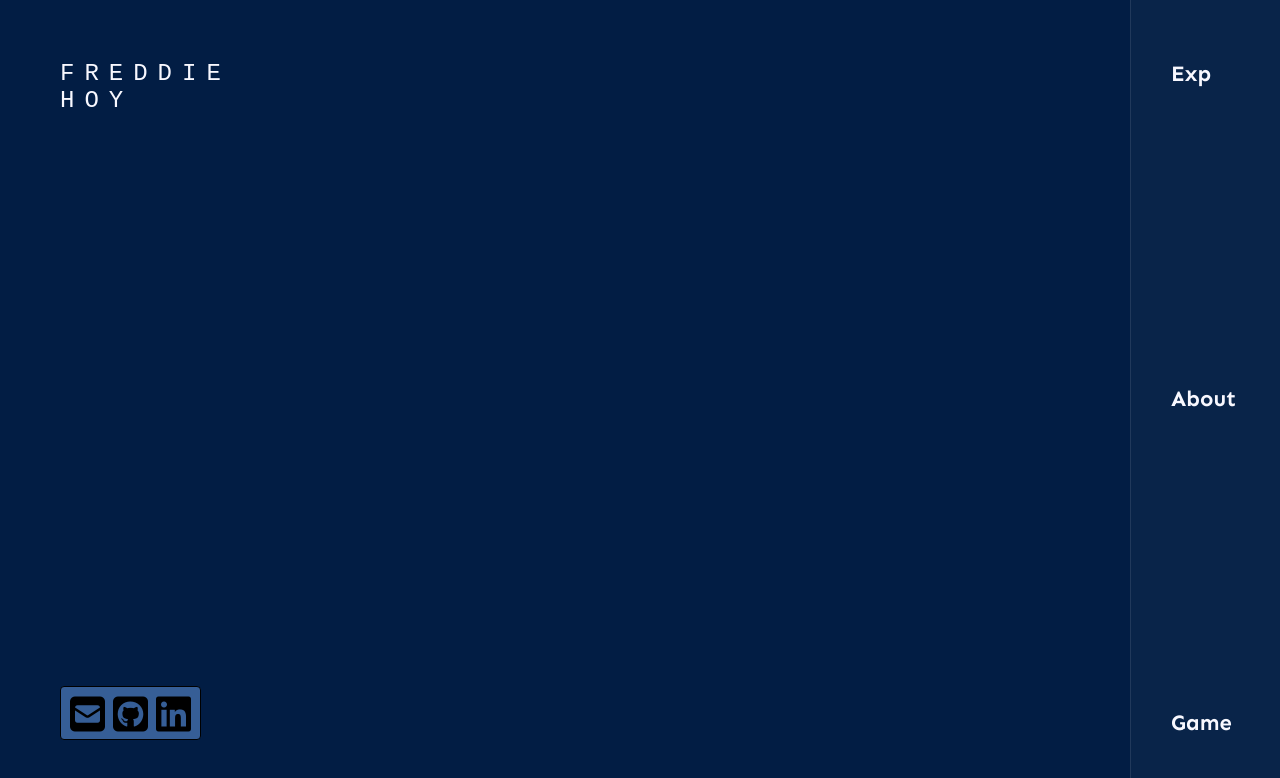
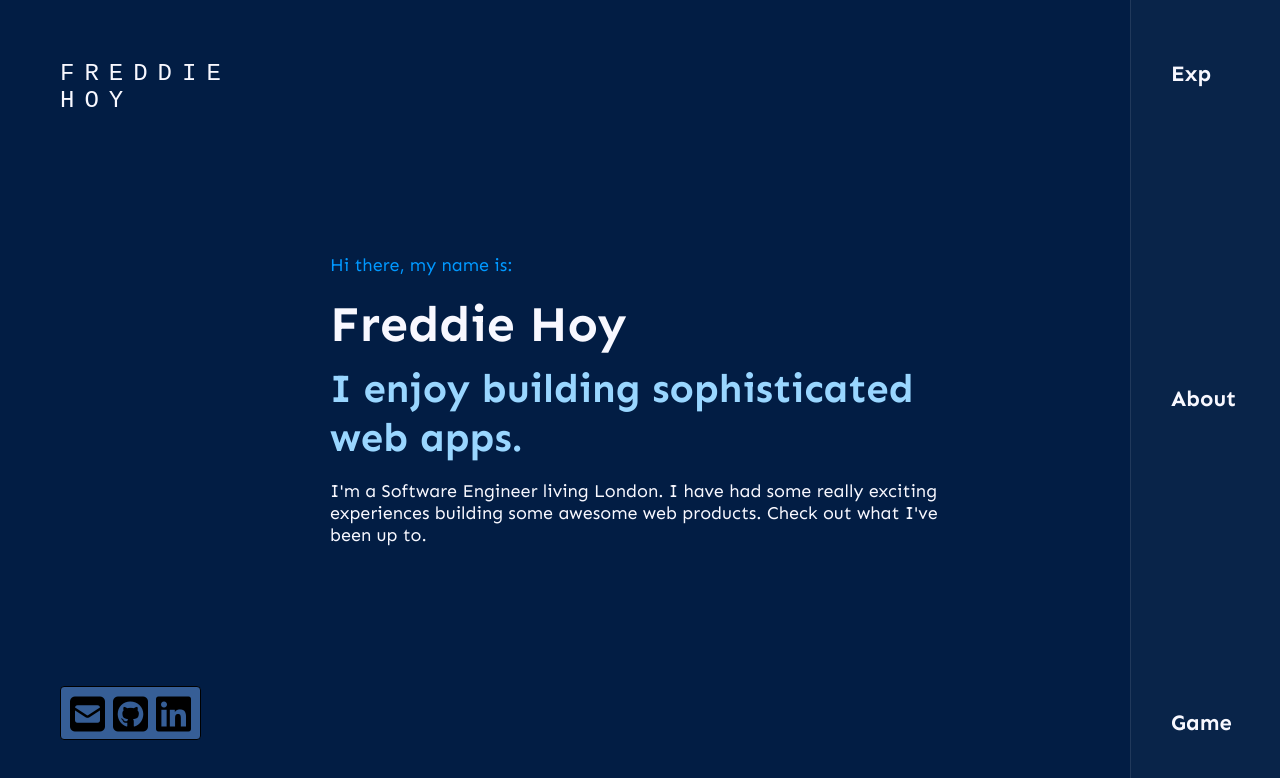
Before and after one commit to FreddieHoy/react-portfolio, a React (Create React App) app: page /#/ in a window 1280 px wide. Shown: the top 778 px of the page. Built offline with nearby package versions, Linux system fonts and the light colour scheme.

Commit message:
Adjust animation timing

```diff
--- a/src/components/common/ContactLinks.js
+++ b/src/components/common/ContactLinks.js
@@ -9,8 +9,8 @@ import React from 'react';
 import styled from 'styled-components';
 
 const Container = styled.div`
-  animation: ${fadeInRight} 0.5s ease-in;
-  animation-delay: 4.5s;
+  animation: ${fadeInRight} 0.2s ease-in;
+  animation-delay: 2.9s;
   animation-fill-mode: both;
   position: fixed;
   left: ${indentSizeMobile}px;
--- a/src/components/common/NameHeading.js
+++ b/src/components/common/NameHeading.js
@@ -12,8 +12,8 @@ import styled from 'styled-components';
 import { nameHeadingText } from './CommonText';
 
 const TitleContainer = styled.div`
-  animation: ${fadeInRight} 0.5s ease-in;
-  animation-delay: 3.5s;
+  animation: ${fadeInRight} 0.2s ease-in;
+  animation-delay: 2.5s;
   animation-fill-mode: both;
   padding: ${indentSizeMobile}px;
   width: 30%;
--- a/src/components/common/Navbar.js
+++ b/src/components/common/Navbar.js
@@ -14,8 +14,8 @@ import styled from 'styled-components';
 import { navBarText } from './CommonText';
 
 const NavContainer = styled.div`
-  animation: ${fadeInLeft} 0.5s ease-in;
-  animation-delay: 4s;
+  animation: ${fadeInLeft} 0.2s ease-in;
+  animation-delay: 2.7s;
   animation-fill-mode: both;
   border-left: none;
   height: 100%;
--- a/src/components/home/Display.js
+++ b/src/components/home/Display.js
@@ -18,8 +18,8 @@ const Container = styled.div`
 `;
 
 const DisplayOne = styled.div`
-  animation: ${fadeInTop} 0.1s ease-in;
-  animation-delay: 5s;
+  animation: ${fadeInTop} 0.2s ease-in;
+  animation-delay: 3.5s;
   animation-fill-mode: both;
   font-size: 18px;
   @media (min-width: ${mobileBreakPoint}px) {
@@ -27,8 +27,8 @@ const DisplayOne = styled.div`
 `;
 
 const DisplayTwo = styled.div`
-  animation: ${fadeInTop} 0.1s ease-in;
-  animation-delay: 5.15s;
+  animation: ${fadeInTop} 0.2s ease-in;
+  animation-delay: 3.7s;
   animation-fill-mode: both;
   h1 {
     color: ${colors.whiteText};
@@ -36,8 +36,8 @@ const DisplayTwo = styled.div`
 `;
 
 const DisplayThree = styled.div`
-  animation: ${fadeInTop} 0.1s ease-in;
-  animation-delay: 5.3s;
+  animation: ${fadeInTop} 0.2s ease-in;
+  animation-delay: 3.9s;
   animation-fill-mode: both;
   h2 {
     font-size: 36px;
@@ -49,8 +49,8 @@ const DisplayThree = styled.div`
 `;
 
 const DisplayFour = styled.div`
-  animation: ${fadeInTop} 0.1s ease-in;
-  animation-delay: 5.45s;
+  animation: ${fadeInTop} 0.2s ease-in;
+  animation-delay: 4.1s;
   animation-fill-mode: both;
   p {
     color: ${colors.whiteText};
--- a/src/components/home/Intro.js
+++ b/src/components/home/Intro.js
@@ -21,14 +21,14 @@ const IntroOne = styled.div`
 `;
 const IntroTwo = styled.div`
   animation: ${fadeInAndOut} 1s ease-in;
-  animation-delay: 1.5s;
+  animation-delay: 1s;
   animation-fill-mode: both;
   width: 100%;
   text-align: center;
 `;
 const IntroThree = styled.div`
   animation: ${fadeInAndOut} 1s ease-in;
-  animation-delay: 2.5s;
+  animation-delay: 1.5s;
   animation-fill-mode: both;
   width: 100%;
   text-align: right;
```
